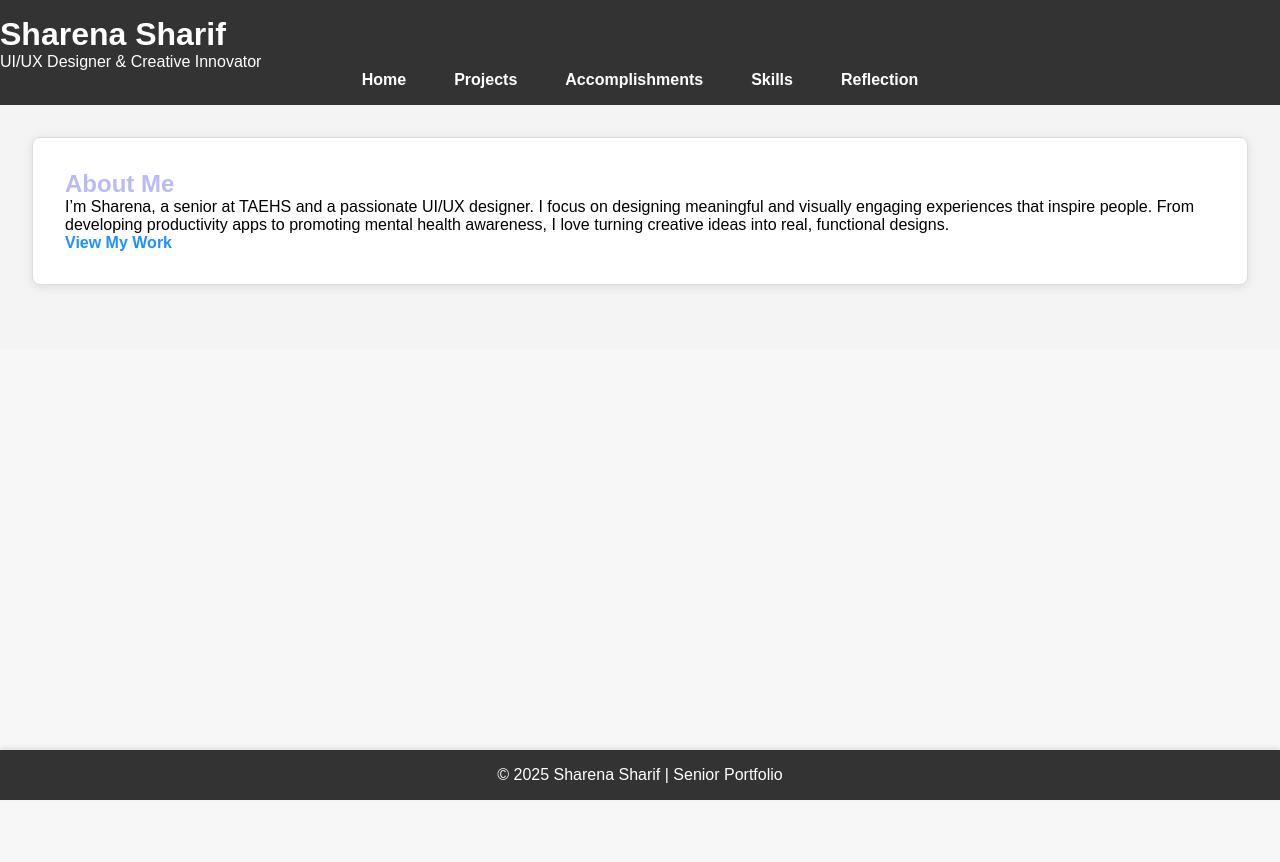
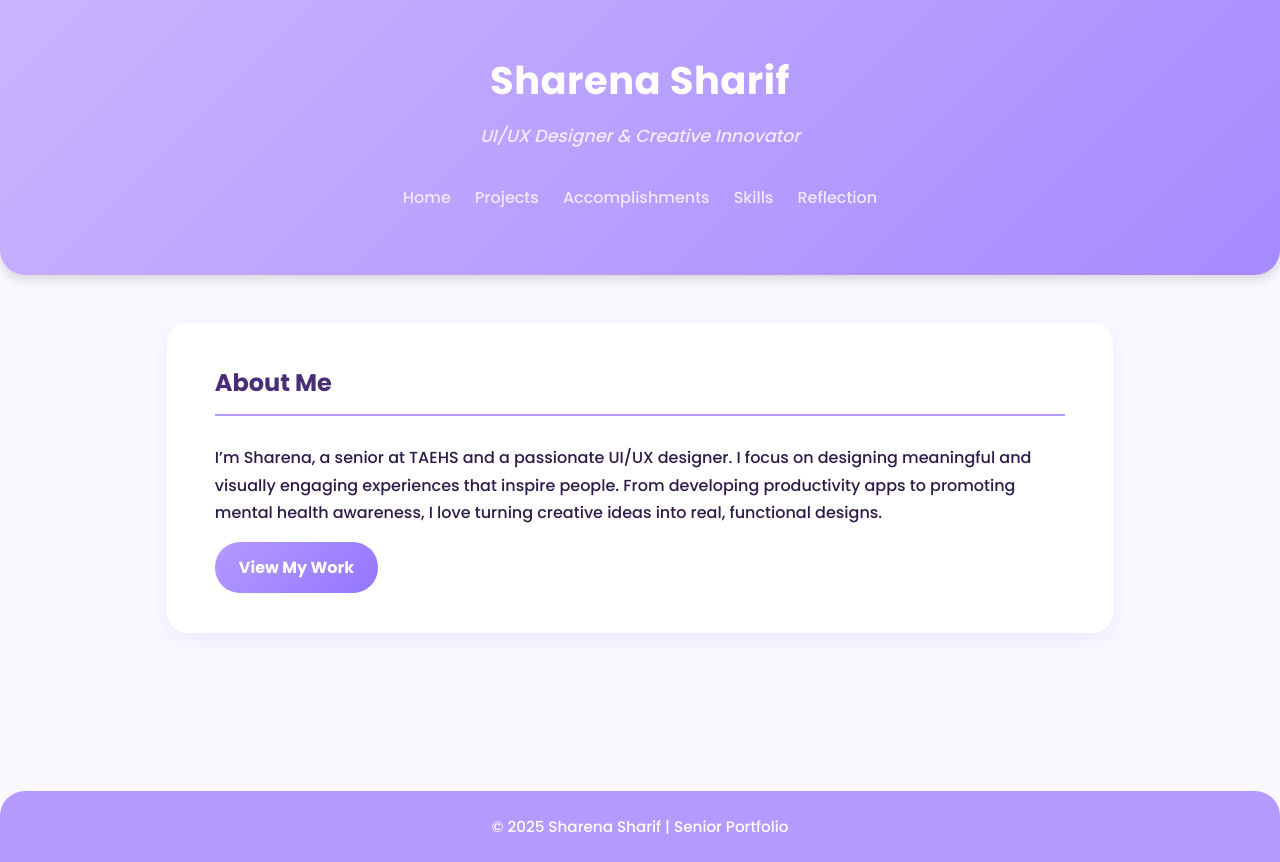
Before and after one commit to sharenaa/sharenaJrPortfolio, a plain HTML site: page index.html in a window 1280 px wide. Before the commit the page ends 800 px from the top, so only its background shows below. Drawn offline with Linux system fonts and the light colour scheme.

Commit message:
Update style.css

```diff
--- a/style.css
+++ b/style.css
@@ -1,3 +1,5 @@
+@import url('https://fonts.googleapis.com/css2?family=Poppins:wght@300;500;700&display=swap');
+
 * {
   margin: 0;
   padding: 0;
@@ -5,123 +7,127 @@
 }
 
 body {
-    font-family: Arial, sans-serif;
-    margin: 0;
-    padding: 0;
-    box-sizing: border-box;
-    background-color: #f7f7f7;
+  font-family: 'Poppins', sans-serif;
+  background: #faf8ff;
+  color: #2e1b47;
+  line-height: 1.7;
 }
 
 header {
-    background-color: #333;
-    color: white;
-    padding: 1em 0;
-    box-shadow: 0 2px 5px rgba(0, 0, 0, 0.1);
+  background: linear-gradient(135deg, #cbb4ff, #a58bff);
+  color: #fff;
+  text-align: center;
+  padding: 3em 1em 4em;
+  box-shadow: 0 4px 12px rgba(0,0,0,0.15);
+  border-bottom-left-radius: 25px;
+  border-bottom-right-radius: 25px;
+}
+
+header h1 {
+  font-size: 2.4em;
+  font-weight: 700;
+  letter-spacing: 0.5px;
+}
+
+header p {
+  font-size: 1.1em;
+  margin-top: 0.5em;
+  color: #f4eaff;
+  font-style: italic;
 }
 
 nav ul {
   list-style: none;
   display: flex;
   justify-content: center;
-    padding: 0;
+  flex-wrap: wrap;
+  gap: 1.5em;
+  margin-top: 2em;
+  padding-left: 0;
 }
 
-nav ul li {
-    margin: 0 1.5em;
+nav a {
+  color: #efe9ff;
+  text-decoration: none;
+  font-weight: 500;
+  transition: color 0.3s ease;
 }
 
-nav ul li a {
-    color: white;
-    text-decoration: none;
-    font-weight: bold;
-    transition: color 0.3s ease, transform 0.3s ease;
-}
-
-nav ul li a:hover {
-    color: #1e90ff;
+nav a:hover {
+  color: #fff;
   text-decoration: underline;
-    transform: scale(1.1);
 }
 
 main {
-    padding: 2em;
-    background-color: #f4f4f4;
+  padding: 3em 6%;
+  max-width: 1100px;
+  margin: auto;
 }
 
 section {
-    margin-bottom: 2em;
-    padding: 2em;
-    background-color: white;
-    border: 1px solid #ddd;
-    border-radius: 8px;
-    box-shadow: 0 2px 10px rgba(0, 0, 0, 0.1);
+  margin-bottom: 4em;
+  background: #fff;
+  border-radius: 20px;
+  padding: 2.5em 3em;
+  box-shadow: 0 6px 20px rgba(175, 140, 255, 0.15);
+  transition: transform 0.3s ease, box-shadow 0.3s ease;
 }
 
-section h1, section h2 {
-    margin-top: 0;
-    color: #333;
+section:hover {
+  transform: translateY(-4px);
+  box-shadow: 0 10px 30px rgba(175, 140, 255, 0.25);
 }
 
-section h2 {
-    color: #babbf5;
+h2 {
+  border-bottom: 2px solid #b49aff;
+  padding-bottom: 0.4em;
+  margin-bottom: 1.2em;
+  color: #472e77;
+  font-weight: 600;
 }
 
-section a {
-    color: #1e90ff;
-    text-decoration: none;
-    font-weight: bold;
-    transition: color 0.3s ease;
-}
-
-section a:hover {
-    color: #6a5acd;
+iframe {
+  width: 100%;
+  height: 480px;
+  border: none;
+  border-radius: 12px;
+  box-shadow: 0 4px 16px rgba(150, 120, 255, 0.2);
+  margin-top: 1em;
 }
 
 footer {
+  background: #b49aff;
+  color: #fff;
   text-align: center;
-    padding: 1em 0;
-    background-color: #333;
-    color: white;
-    position: fixed;
-    bottom: 0;
-    width: 100%;
-    box-shadow: 0 -2px 5px rgba(0, 0, 0, 0.1);
+  padding: 1.5em;
+  margin-top: 3em;
+  border-top-left-radius: 25px;
+  border-top-right-radius: 25px;
+  font-size: 0.95em;
 }
 
-button {
-    background-color: #6a5acd;
-    color: white;
-    border: none;
-    padding: 0.5em 1em;
-    border-radius: 5px;
-    font-weight: bold;
-    cursor: pointer;
-    transition: background-color 0.3s ease;
+a {
+  color: #7b5bff;
+  text-decoration: none;
 }
 
-button:hover {
-    background-color: #1e90ff;
+a:hover {
+  text-decoration: underline;
 }
 
-html {
-    scroll-behavior: smooth;
+.btn {
+  display: inline-block;
+  background: linear-gradient(135deg, #b49aff, #9376ff);
+  color: #fff;
+  padding: 0.75em 1.5em;
+  border-radius: 25px;
+  text-decoration: none;
+  font-weight: 600;
+  margin-top: 1em;
+  transition: background 0.3s ease, transform 0.2s ease;
 }
 
-@media (max-width: 768px) {
-    nav ul {
-        flex-direction: column;
-        align-items: center;
+.btn:hover {
+  background: linear-gradient(135deg, #9376ff, #b49aff);
+  transform: scale(1.05);
 }
-
-    nav ul li {
-        margin: 0.5em 0;
-    }
-
-    main {
-        padding: 1em;
-    }
-
-    section {
-        padding: 1.5em;
-    }
-}
```
Lines whose indentation alone changed are shown as unchanged.
